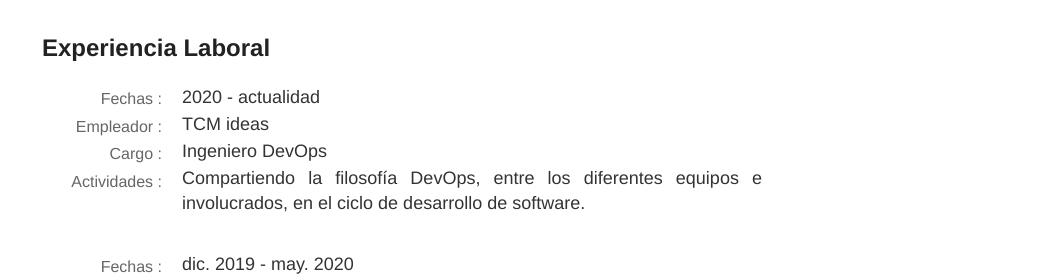
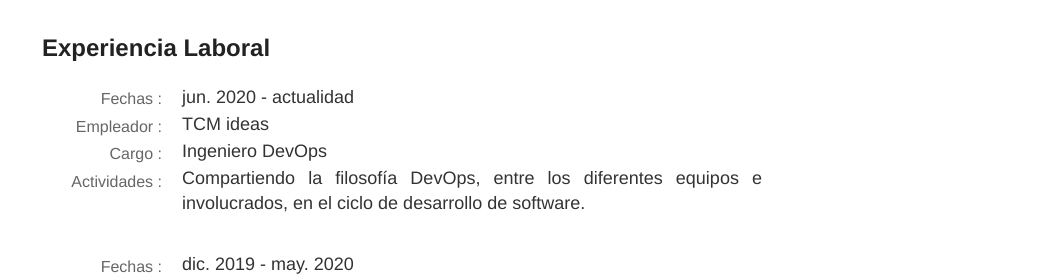
Before and after one commit to jsgiraldoh/jsgiraldoh.github.io, a Jekyll site: the page built from perfil.md, in a window 1280 px wide and 900 px high, scrolled down 818 px. Shown: the part 173-453 px from the top of the window, without its empty margins (238-1280 px from the left). Built offline with Jekyll 4.4.1, drawn with Linux system fonts in a browser that asks for light colours; nearby versions of some CDN libraries.

Commit message:
Ajuste fecha, perfil

```diff
--- a/perfil.md
+++ b/perfil.md
@@ -78,7 +78,7 @@ Armenia | Colombia
 	<tbody>
 		<tr>
 			<td class="profile-table-header">Fechas :</td>
-			<td class="profile-table-info">2020 - actualidad</td>
+			<td class="profile-table-info">jun. 2020 - actualidad</td>
 		</tr>
 		<tr>
 			<td class="profile-table-header">Empleador :</td>
```
